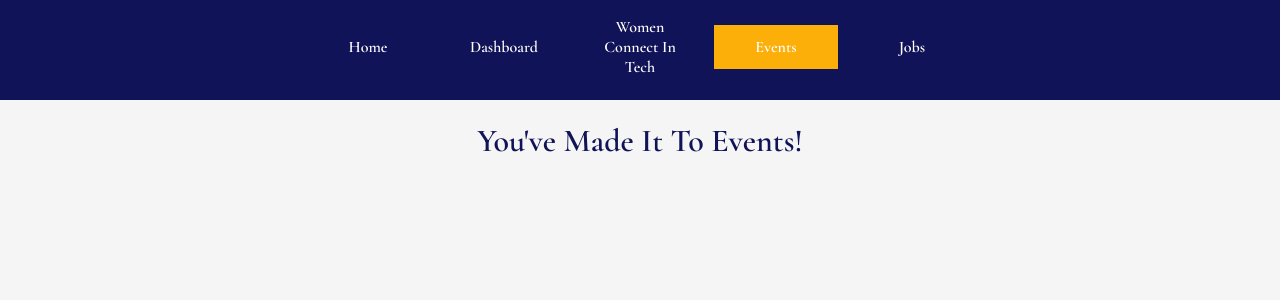
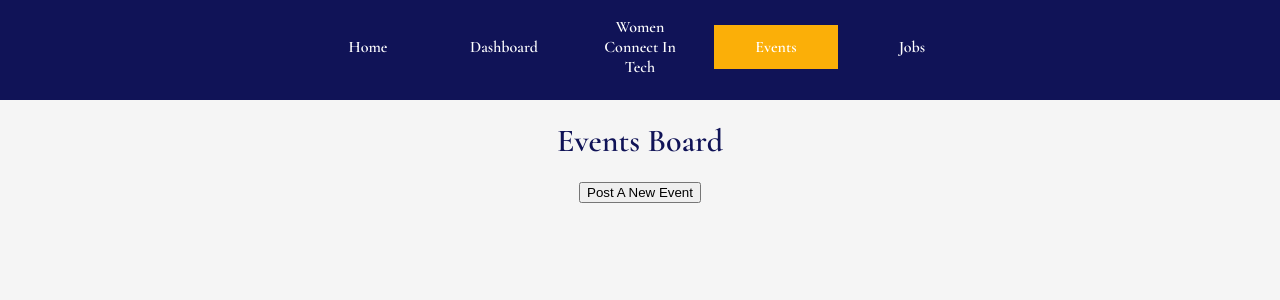
Before and after one commit to osha7/women-connect-tech-frontend, a React (Create React App) app: page /events in a window 1280 px wide. Shown: the top 300 px of the page. Built offline with nearby package versions, Linux system fonts and the light colour scheme; no server answers.

Commit message:
start to event page

```diff
--- a/src/components/App.js
+++ b/src/components/App.js
@@ -8,7 +8,7 @@ import Home from './Home';
 import Dashboard from './user/Dashboard';
 import NavBar from './navbar'
 import WomenConnect from '../containers/wct_container'
-import EventsBoard from './events/eventsboard'
+import EventsContainer from '../containers/events_container'
 import JobsContainer from '../containers/jobs_container';
 
 
@@ -72,7 +72,7 @@ class App extends React.Component {
           <NavBar />
            {/*if you need to pass props with Route, use render={callback function}, otherwise use component=  */}
           <Route exact path="/connect" component={WomenConnect} />
-          <Route exact path="/events" component={EventsBoard} />
+          <Route exact path="/events" component={EventsContainer} />
           <Route exact path="/jobs" component={JobsContainer} />
         </div>
         <Switch>
--- a/src/components/events/eventsboard.js
+++ b/src/components/events/eventsboard.js
@@ -1,13 +1,20 @@
 import React from 'react';
+import Event from './event';
+import { connect } from 'react-redux';
+import getEvents from '../../redux/actions/events/getEvents';
 
 class EventsBoard extends React.Component {
+
+    componentDidMount = () => {
+
+    }
+
     render() {
         return (
-        <div>
-            <h1>You've Made It To Events!</h1>
+        <div className="all-events">
         </div>
         )
     }
 }
 
-export default EventsBoard
+export default connect()(EventsBoard);
--- a/src/components/jobs/jobsboard.js
+++ b/src/components/jobs/jobsboard.js
@@ -14,7 +14,7 @@ class JobsBoard extends React.Component {
     render() {
         // console.log("jobsboard", this.props)
     //    console.log(this.props.jobs)
-        let c = this.props.jobs.map(job => <Job
+        let j = this.props.jobs.map(job => <Job
             key={job.id}
             id={job.id}
             date={job.date}
@@ -32,7 +32,7 @@ class JobsBoard extends React.Component {
         return (
             <div className="available-jobs">
                 <h3>Available Jobs:</h3>
-                <ul>{ c }</ul>
+                <ul>{ j }</ul>
             </div>
         )
     }
--- a/src/containers/events_container.js
+++ b/src/containers/events_container.js
@@ -0,0 +1,32 @@
+import React from 'react';
+import EventsBoard from '../components/events/eventsboard';
+import { connect } from 'react-redux';
+import EventForm from '../components/events/eventsform';
+
+class EventsContainer extends React.Component {
+
+    state = {
+        viewEventForm: false,
+    }
+
+    viewAddEventForm = () => {
+        this.setState(previousState => ({
+            viewEventForm: previousState.viewEventForm === true ? false : true
+        }))
+    }
+
+    render() {
+        let text = this.state.viewEventForm === true ? "Hide Form" : "Post A New Event"
+        return(
+            <div>
+                <h1>Events Board</h1>
+                <button onClick={this.viewAddEventForm}>{ text }</button>
+                <div className="toggle-event-form">
+                    {this.state.viewEventForm === true ? <EventForm viewAddEventForm={this.viewAddEventForm}/> : null }
+                </div>
+            </div>
+        )
+    }
+}
+
+export default connect()(EventsContainer);
--- a/src/redux/actions/events/getEvents.js
+++ b/src/redux/actions/events/getEvents.js
@@ -0,0 +1,13 @@
+const GET_EVENTS = "GET_EVENTS"
+
+export default function getEvents() {
+    return function(dispatch) {
+        fetch("http://localhost:3000/events")
+        .then (resp => resp.json())
+        .then (eventsObj => {
+            dispatch({ type: GET_EVENTS, payload: eventsObj.events })
+        })
+    }
+}
+
+// *see getJobs for notes on actions / action creaters / THUNK
--- a/src/redux/actions/jobs/getJobs.js
+++ b/src/redux/actions/jobs/getJobs.js
@@ -5,7 +5,7 @@
 const GET_JOBS = "GET_JOBS"
 
 //action creators ==== the objects, themselves are actions
-export function getJobs(jobArray) {
+export function getJobs() {
     // return { type: GET_JOBS, payload: jobArray }
     return function(dispatch) {
         fetch("http://localhost:3000/jobs")
```
Also changed, not shown: src/containers/jobs_container.js (+4 -5 lines), src/components/events/event.js (renamed from src/components/events/events.js).
